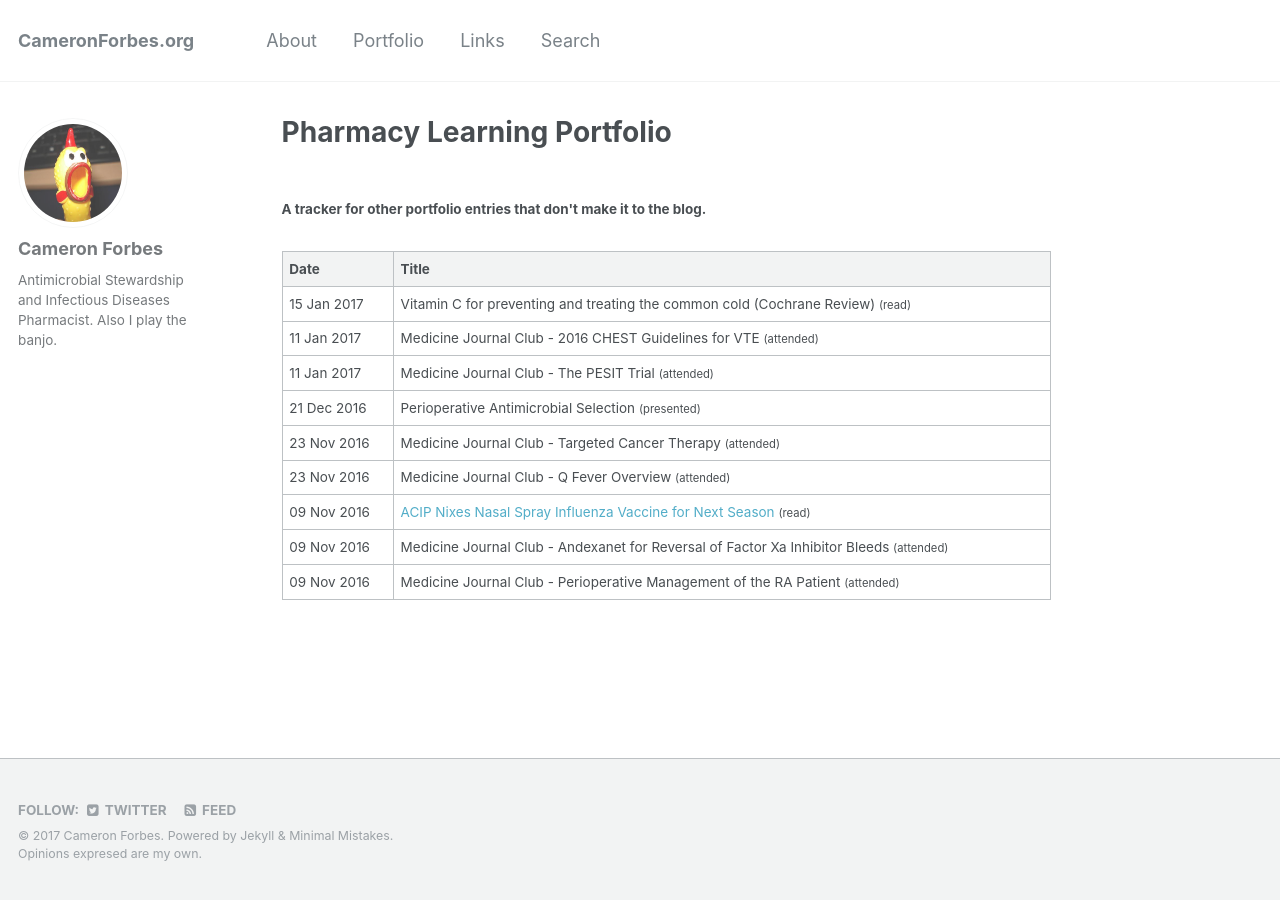
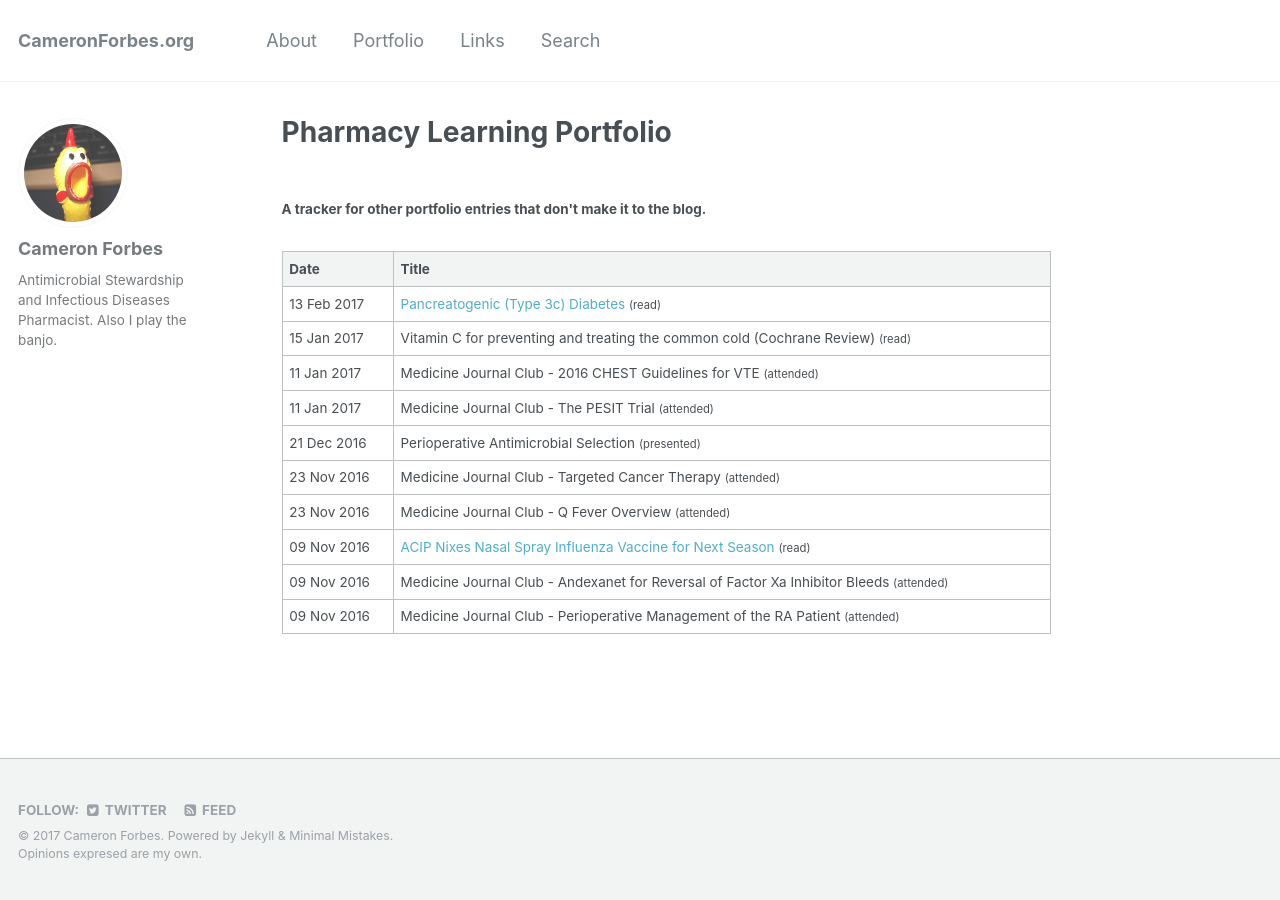
Before and after one commit to BanjoCam/banjocam.github.io, a Jekyll site: the page built from _pages/log.html, in a window 1280 px wide. Built offline with Jekyll 4.4.1, drawn with Linux system fonts in a browser that asks for light colours.

Commit message:
portfolio update

```diff
--- a/_data/portfolio.yaml
+++ b/_data/portfolio.yaml
@@ -34,3 +34,8 @@
 - date: 2017-01-15
   title: Vitamin C for preventing and treating the common cold (Cochrane Review)
   action: read
+
+- date: 2017-02-13
+  title: Pancreatogenic (Type 3c) Diabetes
+  link: https://www.pancreapedia.org/reviews/pancreatogenic-type-3c-diabetes
+  action: read
```
